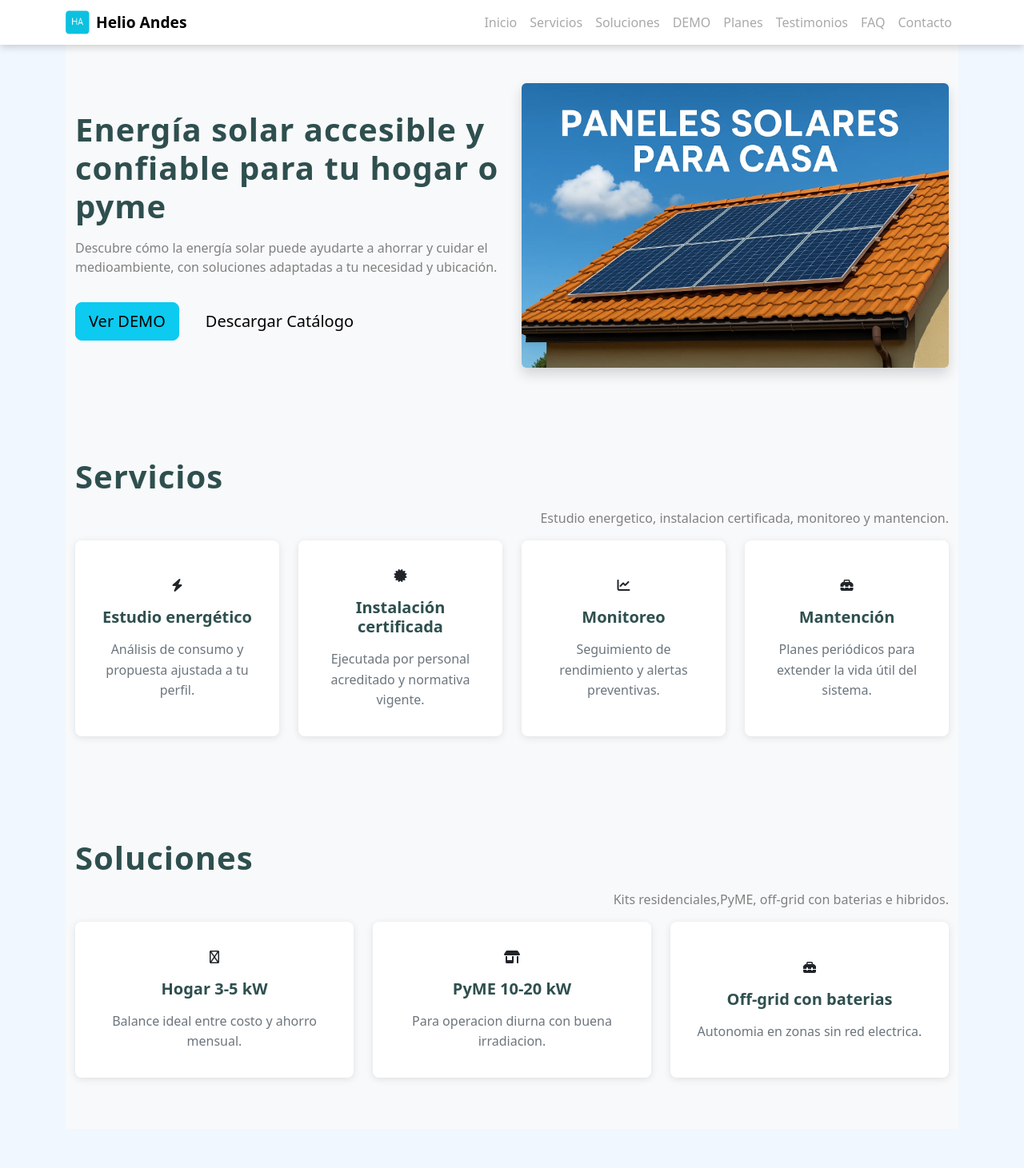
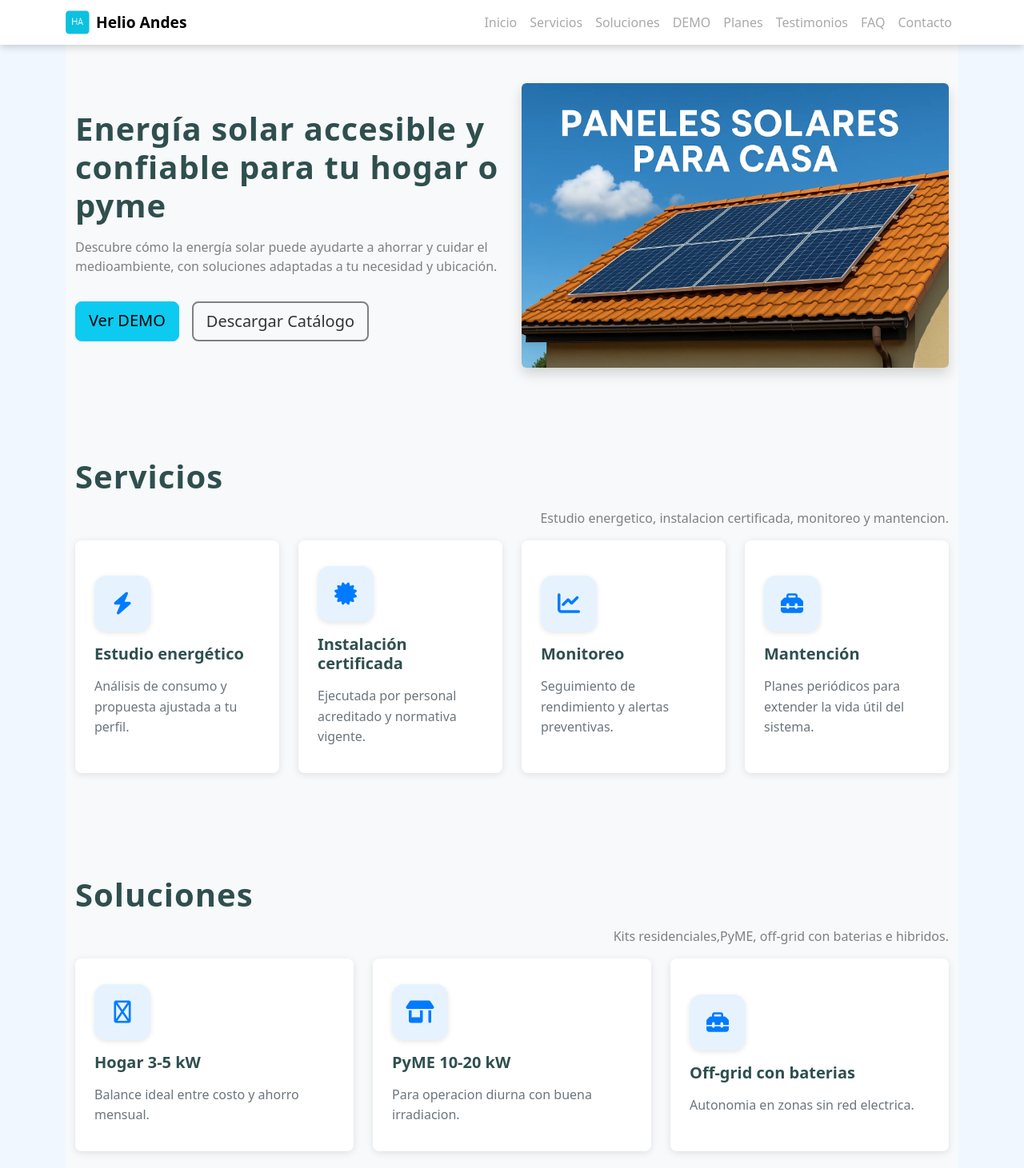
Before and after one commit to Lorenera-bot/HelioAndes, a React (Create React App) app: page / in a window 1280 px wide. Shown: the top 1461 px of the page at 80% size. Built offline with nearby package versions, Linux system fonts and the light colour scheme; some icons are missing.

Commit message:
Cambios Finales

```diff
--- a/public/assets/css/contacto.css
+++ b/public/assets/css/contacto.css
@@ -86,9 +86,9 @@
 /* BOTÓN ENVIAR EN AZUL */
 .boton-enviar {
   padding: 0.5rem 1.5rem;
-  border: 1px solid #007bff;
-  background-color: #007bff;
-  color: white;
+  border: 1px solid #0dcaf0;
+  background-color: #0dcaf0;
+  color: black;
   font-size: 0.9rem;
   cursor: pointer;
   border-radius: 4px;
--- a/public/assets/css/hero.css
+++ b/public/assets/css/hero.css
@@ -11,3 +11,10 @@
     margin-bottom: 2rem;
 
 }
+
+.btn-catalogo {
+  border: 2px solid grey;
+  color: #333;
+  background-color: #f8f9fa;
+  transition: all 0.3s ease;
+}
--- a/public/assets/css/planes.css
+++ b/public/assets/css/planes.css
@@ -1,5 +1,5 @@
 .planes-grid-container {
-  width: 100%;
+  width: 100%;color: darkslategrey;
   padding: 0 15px;
   margin: 0 auto;
   max-width: 1200px;
@@ -16,6 +16,13 @@
     padding: 4rem 0;
     background-color: #f8f9fa;
 }
+
+.plan-titulo-btn {
+  background-color: #e6f3ff;
+  color: darkslategrey;
+}
+
+
 /* Descripciones personalizadas */
 .planes-card .card-text {
     color: #6c757d;
--- a/public/assets/css/servicios.css
+++ b/public/assets/css/servicios.css
@@ -39,14 +39,14 @@
     font-weight: 600;
     color: darkslategrey;
     margin-bottom: 1rem;
-    text-align: center;
+    text-align: left;
 }
 
 /* Descripciones personalizadas */
 .servicio-card .card-text {
     color: #6c757d;
     line-height: 1.6;
-    text-align: center;
+    text-align: left;
     margin: 0;
 }
 
@@ -72,3 +72,21 @@
     font-size: 0.9rem;
     line-height: 1.5;
 }
+
+.servicio-icono {
+  display: inline-flex;
+  align-items: center;
+  justify-content: center;
+  width: 70px;
+  height: 70px;
+  background-color: #e6f3ff;
+  border-radius: 15px;
+  margin-bottom: 15px;
+  box-shadow: 0 2px 6px rgba(0,0,0,0.1);
+  transition: all 0.3s ease;
+}
+
+.servicio-icono i {
+  font-size: 28px;
+  color: #007bff;
+}
--- a/public/assets/css/soluciones.css
+++ b/public/assets/css/soluciones.css
@@ -39,14 +39,14 @@
     font-weight: 600;
     color: darkslategrey;
     margin-bottom: 1rem;
-    text-align: center;
+    text-align: left;
 }
 
 /* Descripciones personalizadas */
 .solucion-card .card-text {
     color: #6c757d;
     line-height: 1.6;
-    text-align: center;
+    text-align: left;
     margin: 0;
 }
 
@@ -72,3 +72,21 @@
     font-size: 0.9rem;
     line-height: 1.5;
 }
+
+.solucion-icono {
+  display: inline-flex;
+  align-items: center;
+  justify-content: center;
+  width: 70px;
+  height: 70px;
+  background-color: #e6f3ff;
+  border-radius: 15px;
+  margin-bottom: 15px;
+  box-shadow: 0 2px 6px rgba(0,0,0,0.1);
+  transition: all 0.3s ease;
+}
+
+.solucion-icono i {
+  font-size: 28px;
+  color: #007bff;
+}
--- a/src/components/CalculadoraIntegral.js
+++ b/src/components/CalculadoraIntegral.js
@@ -363,7 +363,7 @@ function CalculadoraIntegral() {
                                     size="sm"
                                     active
                                     onClick={reiniciarFormulario}
-                                    className="me-2">
+                                    className="btn btn-info btn-lg">
                                     Reiniciar
                                 </Button>
                                 <Button variant="secondary" size="sm" active>
--- a/src/components/Planes.js
+++ b/src/components/Planes.js
@@ -73,7 +73,7 @@ function Planes() {
               </div>
               <br></br>
 
-              <Button variant="primary" className="plan-boton mt-auto">
+              <Button variant="primary" className="btn btn-info btn-lg">
                 {plan.boton}
               </Button>
             </Card.Body>
--- a/src/components/hero.js
+++ b/src/components/hero.js
@@ -20,7 +20,7 @@ function Hero() {
               <a href="#demo-calculadora" className="btn btn-info btn-lg">
                 Ver DEMO
               </a>
-              <a href="./assets/catalogo.pdf" className="btn btn-light btn-lg" target="_blank" rel="noopener noreferrer">
+              <a href="./assets/catalogo.pdf" className="btn btn-light btn-lg btn-catalogo" target="_blank" rel="noopener noreferrer">
                 Descargar Catálogo
               </a>
             </div>
```
